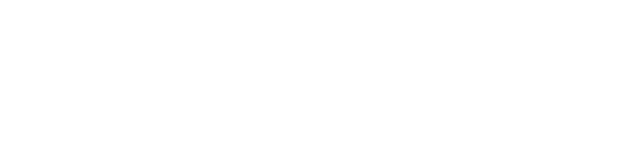
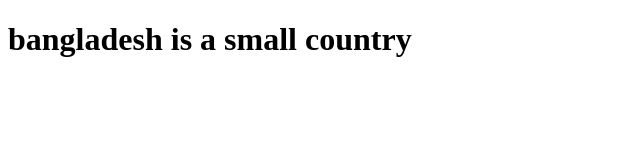
Before and after one commit to Sreedhar-roy/My-secend-repo, a plain HTML site: page index.html in a window 1280 px wide. Shown: the whole page, without its empty margins (0-640 px from the left). Drawn offline with Linux system fonts and the light colour scheme.

Commit message:
headear text commit

```diff
--- a/index.html
+++ b/index.html
@@ -7,6 +7,6 @@
     <title>My secend repo</title>
 </head>
 <body>
-
+    <h1>bangladesh is a small country</h1>
 </body>
 </html>
```
